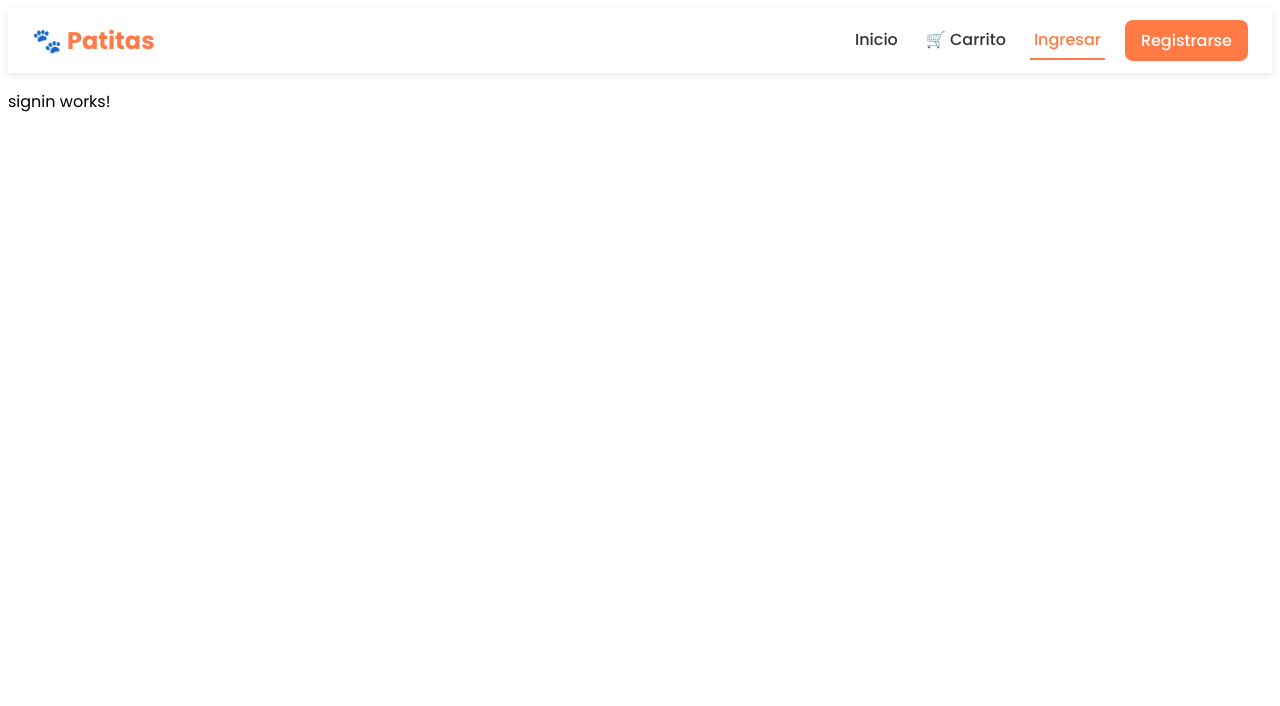
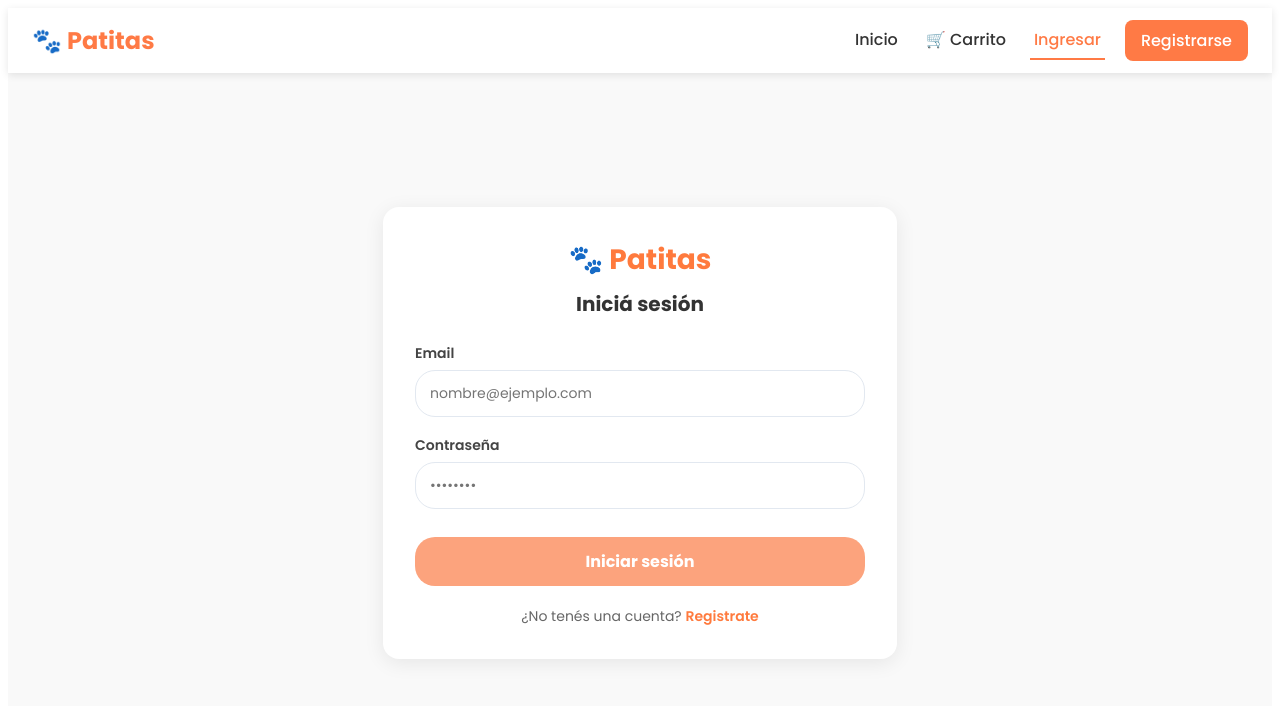
Before and after one commit to CaprinoLautaro/TP-TWII, an Angular app: page /signin in a window 1280 px wide. Shown: the top 706 px of the page. Built offline with nearby package versions, Linux system fonts and the light colour scheme.

Commit message:
Signin completo

```diff
--- a/src/app/pages/signin/signin.css
+++ b/src/app/pages/signin/signin.css
@@ -0,0 +1,117 @@
+
+.signin-wrapper {
+  min-height: calc(100vh - 80px);
+  display: flex;
+  box-sizing: border-box;
+  justify-content: center;
+  align-items: center;
+  background-color: #f9f9f9;
+  padding: 40px 20px;
+  font-family: system-ui, -apple-system, BlinkMacSystemFont, 'Segoe UI', Roboto, sans-serif;
+}
+
+.signin-card {
+  background-color: #ffffff;
+  border-radius: 16px;
+  box-shadow: 0 4px 20px rgba(0, 0, 0, 0.08);
+  width: 100%;
+  max-width: 450px;
+  padding: 32px;
+}
+
+.signin-header {
+  text-align: center;
+  margin-bottom: 24px;
+}
+
+.signin-logo {
+  font-size: 28px;
+  font-weight: 800;
+  color: #ff7a3d;
+  margin-bottom: 8px;
+  display: flex;
+  align-items: center;
+  justify-content: center;
+  gap: 8px;
+}
+
+.signin-title {
+  font-size: 20px;
+  font-weight: 700;
+  color: #333333;
+  margin: 0;
+}
+
+.form-group {
+  margin-bottom: 18px;
+}
+
+.form-group label {
+  display: block;
+  font-weight: 600;
+  font-size: 14px;
+  color: #444444;
+  margin-bottom: 6px;
+}
+
+.form-control {
+  width: 100%;
+  padding: 12px 14px;
+  border: 1.5px solid #e2e8f0;
+  border-radius: 20px;
+  font-size: 14px;
+  outline: none;
+  transition: border-color 0.2s, box-shadow 0.2s;
+  box-sizing: border-box;
+}
+
+.form-control:focus {
+  border-color: #ff7a3d;
+  box-shadow: 0 0 0 3px rgba(255, 122, 61, 0.15);
+}
+
+.btn-submit {
+  width: 100%;
+  background-color: #ff7a3d;
+  color: white;
+  border: none;
+  border-radius: 20px;
+  padding: 12px;
+  font-size: 16px;
+  font-weight: 700;
+  cursor: pointer;
+  transition: background-color 0.2s, transform 0.1s;
+  margin-top: 10px;
+}
+
+.btn-submit:hover {
+  background-color: #e66327;
+}
+
+.signin-footer {
+  text-align: center;
+  margin-top: 20px;
+  font-size: 14px;
+  color: #666666;
+}
+
+.signin-footer a {
+  color: #ff7a3d;
+  font-weight: 600;
+  text-decoration: none;
+}
+
+.signin-footer a:hover {
+  text-decoration: underline;
+}
+.error-text {
+  color: #e53e3e;
+  font-size: 12px;
+  margin-top: 4px;
+  margin-bottom: 10px;
+  display: block;
+}
+.btn-submit:disabled {
+  background-color: #fca37d;
+  cursor: not-allowed;
+}
--- a/src/app/pages/signin/signin.html
+++ b/src/app/pages/signin/signin.html
@@ -1 +1,58 @@
-<p>signin works!</p>
+
+<div class="signin-wrapper">
+  <div class="signin-card">
+
+    <div class="signin-header">
+      <div class="signin-logo">
+        🐾 Patitas
+      </div>
+      <h2 class="signin-title">Iniciá sesión</h2>
+    </div>
+
+    <form [formGroup]="loginForm" (ngSubmit)="onSubmit()">
+      <!-- Email -->
+      <div class="form-group">
+        <label for="email">Email</label>
+        <input
+          id="email"
+          type="email"
+          class="form-control"
+          placeholder="nombre@ejemplo.com"
+          formControlName="email">
+      </div>
+      <small
+        class="error-text"
+        *ngIf="loginForm.get('email')?.touched && loginForm.get('email')?.invalid">
+        Ingresa un email valido.
+      </small>
+
+      <!-- Contraseña -->
+      <div class="form-group">
+        <label for="password">Contraseña</label>
+        <input
+          id="password"
+          type="password"
+          class="form-control"
+          placeholder="••••••••"
+          formControlName="password">
+      </div>
+      <small
+        class="error-text"
+        *ngIf="loginForm.get('password')?.touched && loginForm.get('password')?.invalid">
+        La contraseña es obligatoria
+      </small>
+
+      <button
+        type="submit"
+        class="btn-submit"
+        [disabled]="loginForm.invalid">
+        Iniciar sesión
+      </button>
+    </form>
+
+    <div class="signin-footer">
+      ¿No tenés una cuenta? <a routerLink="/signup">Registrate</a>
+    </div>
+
+  </div>
+</div>
--- a/src/app/pages/signin/signin.ts
+++ b/src/app/pages/signin/signin.ts
@@ -1,9 +1,23 @@
 import { Component } from '@angular/core';
+import { FormBuilder, FormGroup, ReactiveFormsModule, Validators } from '@angular/forms';
+import { CommonModule } from '@angular/common';
 
 @Component({
-  imports: [],
+  imports: [ReactiveFormsModule, CommonModule],
   selector: 'app-signin',
   styleUrl: './signin.css',
   templateUrl: './signin.html',
 })
-export class Signin {}
+export class Signin {
+  loginForm: FormGroup;
+
+  constructor(private fb: FormBuilder) {
+    this.loginForm = this.fb.group({
+      email: ['', [Validators.required, Validators.email]],
+      password: ['', [Validators.required]],
+    });
+  }
+  onSubmit(): void{
+    console.log('Se presiono iniciar sesion')
+  };
+}
```
